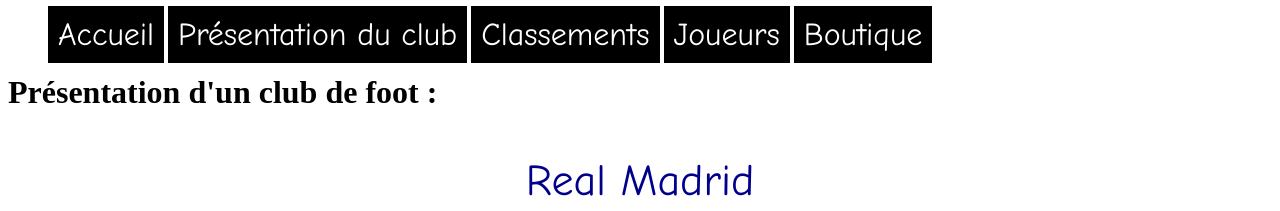
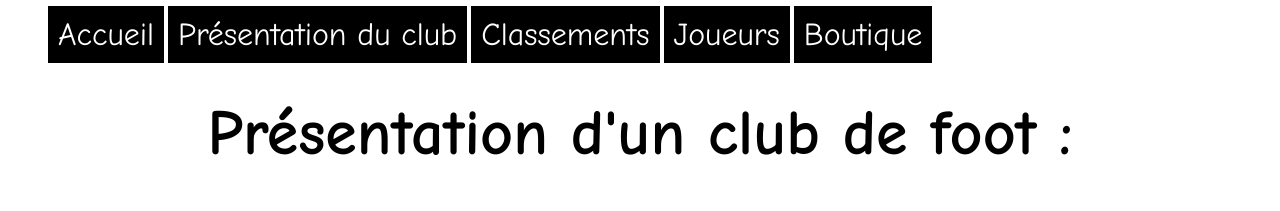
Before and after one commit to mpanajotides/mpanajotides.github.io, a plain HTML site: page index.html in a window 1280 px wide. Shown: the top 211 px of the page. Drawn offline with Linux system fonts and the light colour scheme.

Commit message:
Update newcss.css

```diff
--- a/css/newcss.css
+++ b/css/newcss.css
@@ -7,7 +7,7 @@ and open the template in the editor.
     Created on : 11 oct. 2021, 15:52:42
     Author     : mpanajotides
 */
-h1.index {
+h1.page1 {
     color: black ;
     font-family: comic sans ms;
     text-align: center ;
```
